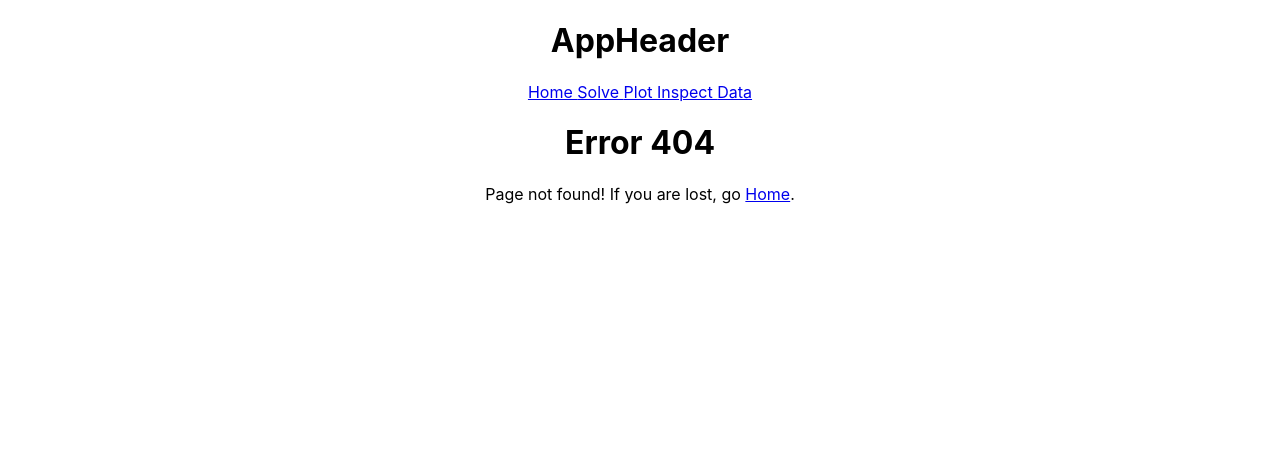
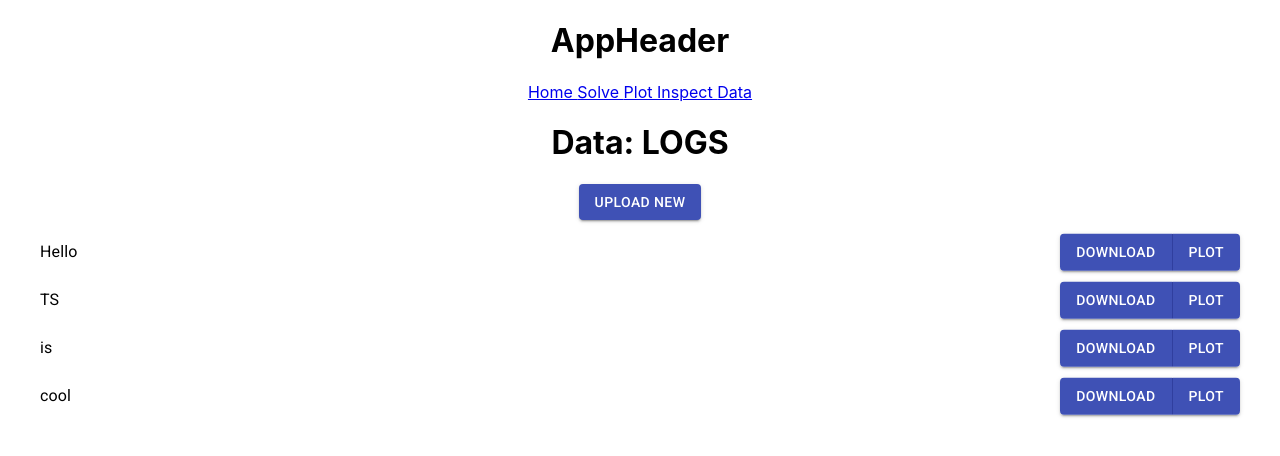
Before and after one commit to AluBhorta/UCSPy-Client, a React (Create React App) app: page /data/logs in a window 1280 px wide. Before the commit this address had no page. Shown: the top 456 px of the page. Built offline with nearby package versions, Linux system fonts and the light colour scheme.

Commit message:
complete basic ui mock of DataDetailPage and its route

```diff
--- a/src/AppRoutes.tsx
+++ b/src/AppRoutes.tsx
@@ -7,6 +7,7 @@ import SolveConfigPage from "./pages/SolveConfigPage";
 import DataRootPage from "./pages/DataRootPage";
 import SolveRunPage from "./pages/SolveRunPage";
 import Error404Page from "./pages/Error404Page";
+import DataDetailPage from "./pages/DataDetailPage";
 
 const AppRoutes: React.FC = () => {
   return (
@@ -27,9 +28,22 @@ const AppRoutes: React.FC = () => {
         <Route path="/inspect" exact>
           <InspectPage />
         </Route>
+
         <Route path="/data" exact>
           <DataRootPage />
         </Route>
+        <Route path="/data/:pageName" exact>
+          {({ match }) =>
+            ["schedule-params", "logs", "schedules"].includes(
+              match?.params.pageName
+            ) ? (
+              <DataDetailPage pageName={match?.params.pageName} />
+            ) : (
+              <Error404Page />
+            )
+          }
+        </Route>
+
         <Route path="*">
           <Error404Page />
         </Route>
--- /dev/null
+++ b/src/pages/DataDetailPage.tsx
@@ -0,0 +1,66 @@
+import React, { useState } from "react";
+import Error404Page from "./Error404Page";
+import {
+  List,
+  ListItem,
+  Button,
+  ListItemText,
+  ListItemSecondaryAction,
+  ButtonGroup,
+} from "@material-ui/core";
+
+const DataDetailPage: React.FC<{
+  pageName: string;
+}> = ({ pageName }) => {
+  const pageNames = ["schedule-params", "logs", "schedules"];
+  const secondaryActions = ["solve", "plot", "inspect"];
+
+  let currentPageIdx = -1;
+
+  const [listItems, setListItems] = useState<string[]>([
+    "Hello",
+    "TS",
+    "is",
+    "cool",
+  ]);
+
+  switch (pageName) {
+    case pageNames[0]:
+      currentPageIdx = 0;
+      break;
+    case pageNames[1]:
+      currentPageIdx = 1;
+      break;
+    case pageNames[2]:
+      currentPageIdx = 2;
+      break;
+    default:
+      return <Error404Page />;
+  }
+
+  return (
+    <div>
+      <h1>Data: {pageName.toUpperCase()}</h1>
+      <Button variant="contained" color="primary">
+        Upload New
+      </Button>
+      <List>
+        {listItems.map((item, i) => (
+          <ListItem button key={i}>
+            <ListItemText>{item}</ListItemText>
+            <ListItemSecondaryAction>
+              <ButtonGroup variant="contained" color="primary">
+                <Button>Download</Button>
+                <Button>
+                  {secondaryActions[currentPageIdx].toUpperCase()}
+                </Button>
+              </ButtonGroup>
+            </ListItemSecondaryAction>
+          </ListItem>
+        ))}
+      </List>
+    </div>
+  );
+};
+
+export default DataDetailPage;
--- a/src/pages/DataRootPage.tsx
+++ b/src/pages/DataRootPage.tsx
@@ -1,21 +1,23 @@
 import React from "react";
-import { List, ListItem, Card, CardContent, CardHeader, Grid } from "@material-ui/core";
-
+import { List, ListItem } from "@material-ui/core";
+import { Link } from "react-router-dom";
 
 const DataRootPage: React.FC = () => {
   return (
     <div>
-      <h1>DataRootPage</h1>
-      <Card>
-        <CardHeader>Data</CardHeader>
-        <CardContent>
-          <List>
-            <ListItem>Schedule Params</ListItem>
-            <ListItem>Logs</ListItem>
-            <ListItem>Output Schedules</ListItem>
-          </List>
-        </CardContent>
-      </Card>
+      <h1>Data</h1>
+
+      <List>
+        <ListItem>
+          <Link to="/data/schedule-params">Schedule Params</Link>
+        </ListItem>
+        <ListItem>
+          <Link to="/data/logs">Logs</Link>
+        </ListItem>
+        <ListItem>
+          <Link to="/data/schedules">Schedules</Link>
+        </ListItem>
+      </List>
     </div>
   );
 };
--- a/src/pages/Error404Page.tsx
+++ b/src/pages/Error404Page.tsx
@@ -1,12 +1,15 @@
 import React from "react";
 
-const Error404Page: React.FC = () => {
+const Error404Page: React.FC<{
+  message?: string;
+}> = ({ message }) => {
   return (
     <div>
       <h1>Error 404</h1>
       <p>
         Page not found! If you are lost, go <a href="/">Home</a>.{" "}
       </p>
+      <p>{message}</p>
     </div>
   );
 };
--- a/src/pages/SolveConfigPage.tsx
+++ b/src/pages/SolveConfigPage.tsx
@@ -1,4 +1,4 @@
-import React, { useState, useEffect } from "react";
+import React, { useState } from "react";
 import { UserConfig, ConfigDescription } from "../models/Config";
 import {
   Grid,
@@ -15,7 +15,6 @@ import {
   Slider,
   FormLabel,
   Divider,
-  ListItemSecondaryAction,
   ListItemIcon,
 } from "@material-ui/core";
 
```
